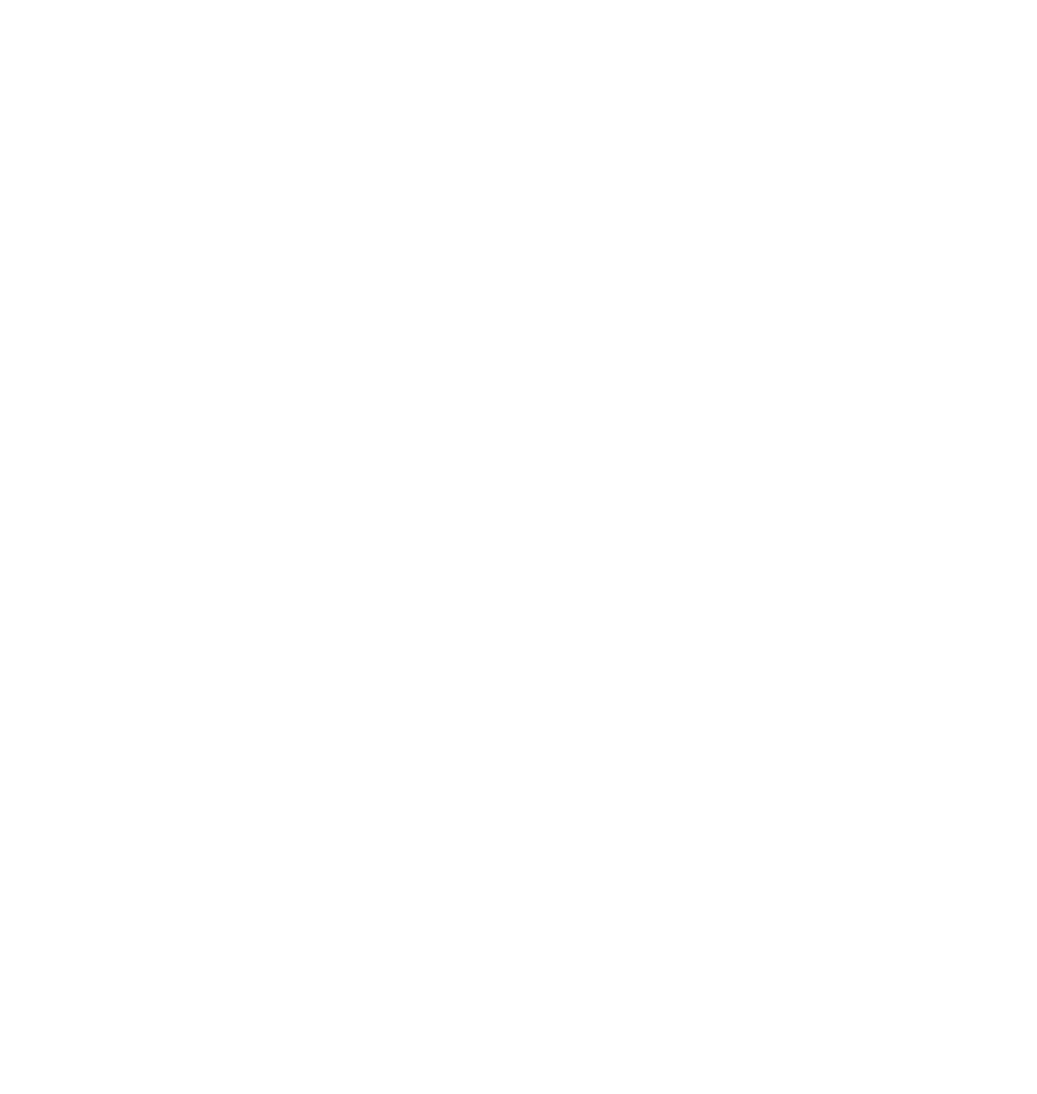
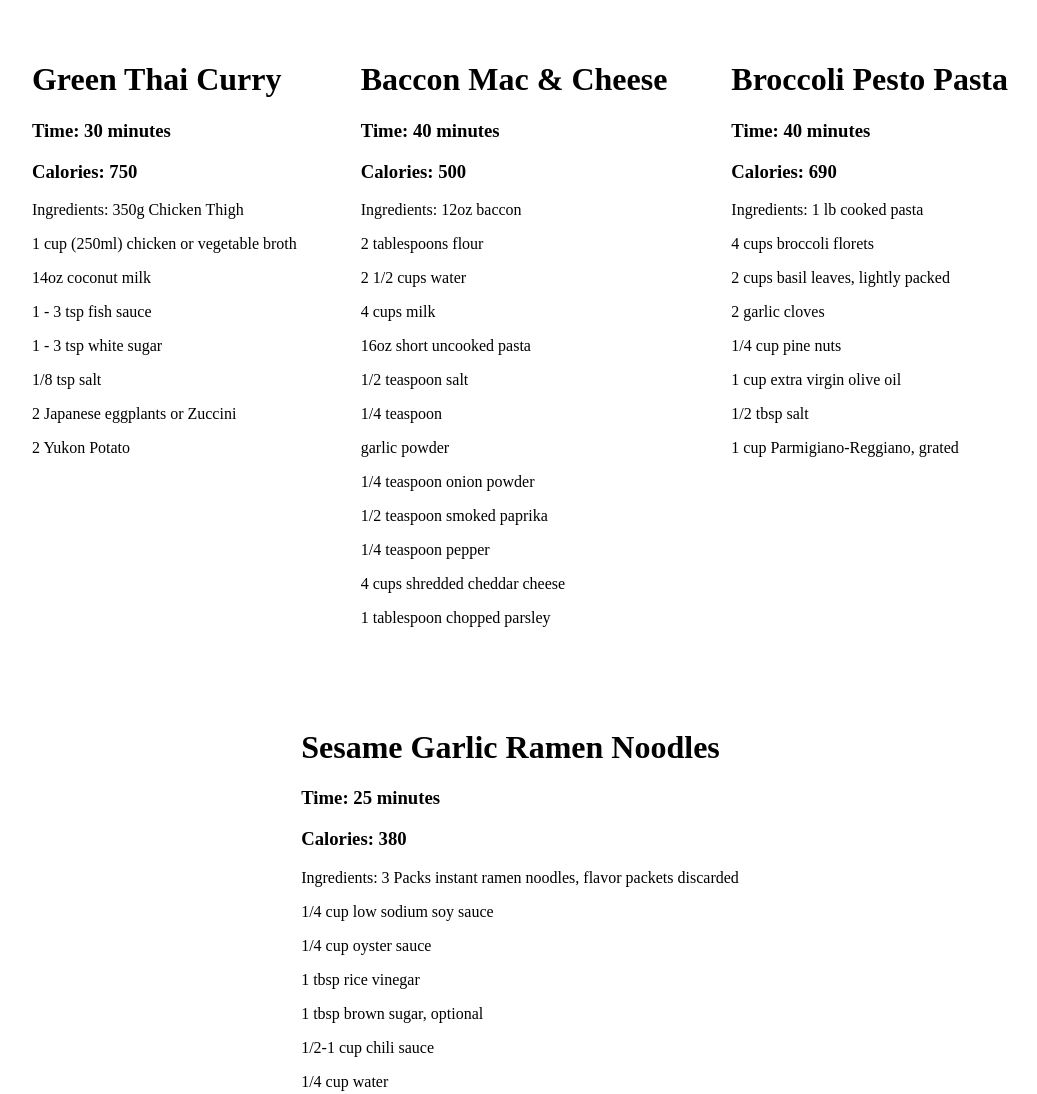
Before and after one commit to drod0942/Ob-LoopChallenge, a plain HTML site: page index.html in a window 1280 px wide. Shown: the top 1094 px of the page, without its empty margins (120-1157 px from the left). Before the commit the page ends 800 px from the top, so only its background shows below. Drawn offline with Linux system fonts and the light colour scheme.

Commit message:
FInished code

```diff
--- a/app.js
+++ b/app.js
@@ -30,7 +30,27 @@ let recipes = [
 // Your code goes here:
 
 // Each recipe should be in its own div, that can be recCont. We are declaring it here since we will want to change its value with each itteration of the loop.
+const titl = document.querySelectorAll(
+    '.titl'
+  );
 
-let recCont
+const tim = document.querySelectorAll(
+    '.time'
+  );
 
-// HINT: Using .map will be very helpful when itterating through the ingredients array.
+  const cals = document.querySelectorAll(
+    '.cal'
+  );
+
+  const ingred = document.querySelectorAll(
+    '.ing'
+  );
+
+
+for (let i = 0; i < recipes.length; i += 1) {
+    titl[i].innerHTML = recipes[i].title;
+    tim[i].innerHTML = `Time: ` + recipes[i].time + ` minutes`;
+    cals[i].innerHTML = `Calories: ` + recipes[i].calories;
+
+    ingred[i].innerHTML = `Ingredients: ` + recipes[i].ingredients.join("</p><p>");
+}
--- a/index.html
+++ b/index.html
@@ -5,10 +5,35 @@
     <meta http-equiv="X-UA-Compatible" content="IE=edge">
     <meta name="viewport" content="width=device-width, initial-scale=1.0">
     <link rel="stylesheet" href="./style.css">
-    <title>Document</title>
+    <title>Object-Loop Challenge</title>
 </head>
 <body>
-    <div class="recipes"></div>
+    <div class="recipes">
+        <div class="r1">
+            <h1 class="titl"></h1>
+            <h3 class="time"></h3>
+            <h3 class="cal"></h3>
+            <p class="ing"></p>
+        </div>
+        <div class="r2">
+            <h1 class="titl"></h1>
+            <h3 class="time"></h3>
+            <h3 class="cal"></h3>
+            <p class="ing"></p>
+        </div>
+        <div class="r3">
+            <h1 class="titl"></h1>
+            <h3 class="time"></h3>
+            <h3 class="cal"></h3>
+            <p class="ing"></p>
+        </div>
+        <div class="r4">
+            <h1 class="titl"></h1>
+            <h3 class="time"></h3>
+            <h3 class="cal"></h3>
+            <p class="ing"></p>
+        </div>
+    </div>
 
     <script src="./app.js"></script>
 </body>
```
